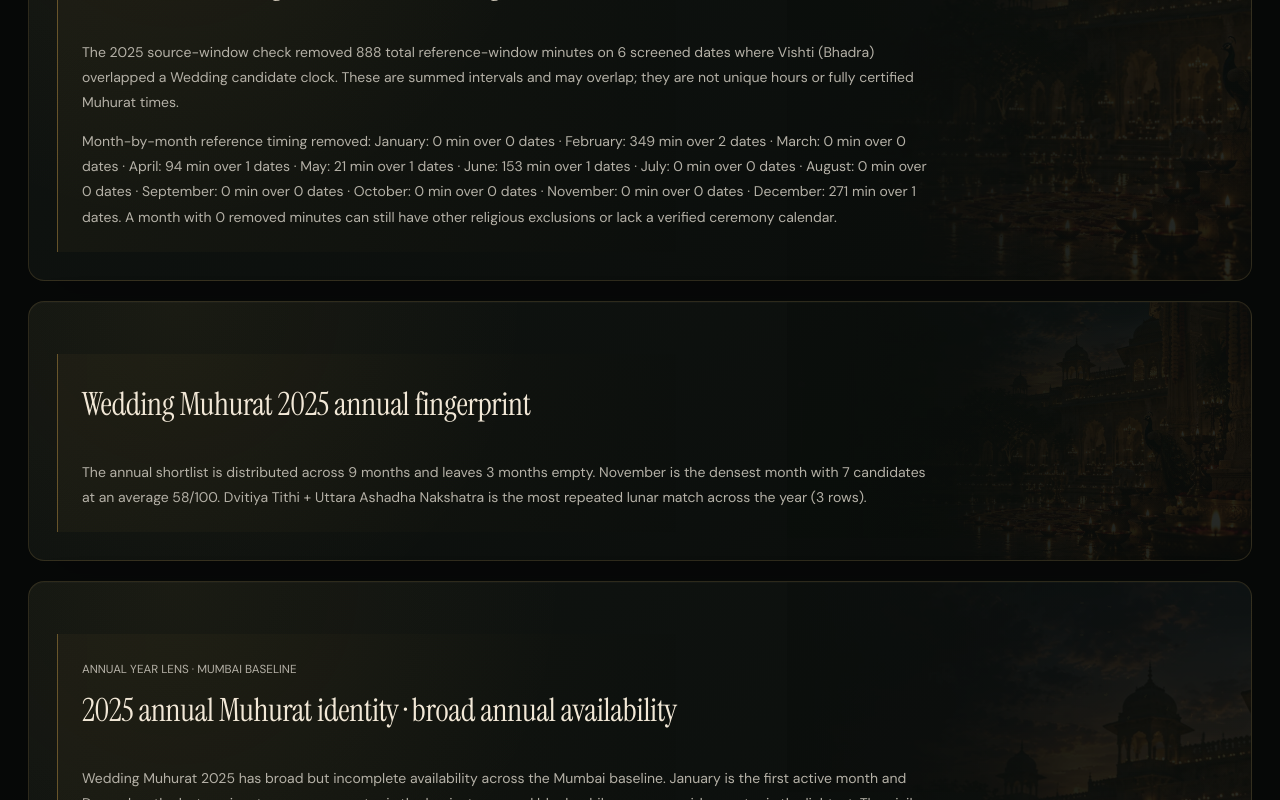
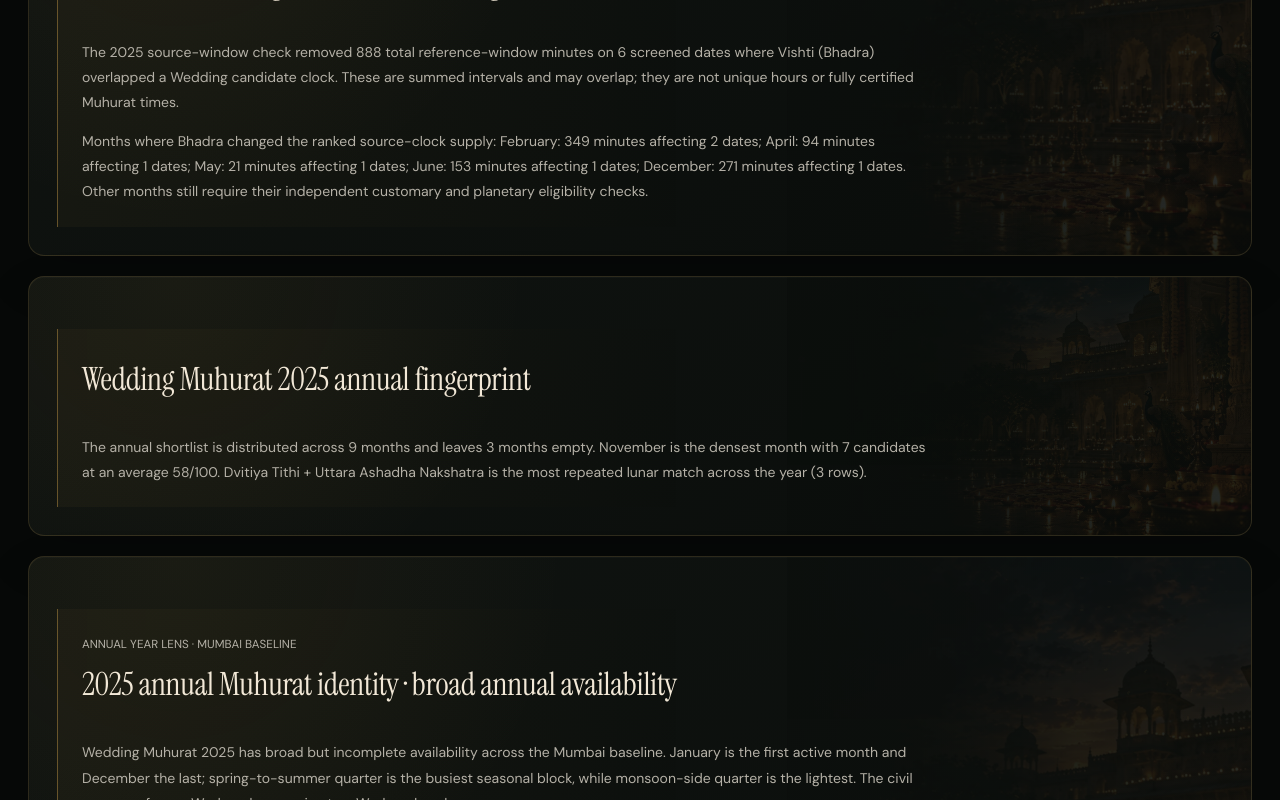
Before and after one commit to SviatF/chanag.xx, a Next.js app: page /muhurat/wedding/2025 in a window 1280 px wide. Shown: the part 1060-1860 px from the top of the page. Built offline with nearby package versions, Linux system fonts and the light colour scheme.

Commit message:
fix(seo): remove generic Wedding yearly boilerplate; retain source-derived annual Bhadra impact

```diff
--- a/app/muhurat/[event]/[year]/page.tsx
+++ b/app/muhurat/[event]/[year]/page.tsx
@@ -44,7 +44,7 @@ export default async function YearlyMuhurat({params}:{params:Promise<{event:stri
       <small>{year} · MUMBAI WEDDING KARANA SCREEN</small>
       <h2>How Bhadra changed the {year} wedding candidate windows</h2>
       <p>The {year} source-window check removed {summary.vishtiExcludedReferenceMinutes??0} total reference-window minutes on {summary.vishtiAffectedDates??0} screened dates where Vishti (Bhadra) overlapped a Wedding candidate clock. These are summed intervals and may overlap; they are not unique hours or fully certified Muhurat times.</p>
-      <p>Month-by-month reference timing removed: {summary.months.map(m=>`${m.name}: ${m.vishtiExcludedReferenceMinutes??0} min over ${m.vishtiAffectedDates??0} dates`).join(" · ")}. A month with 0 removed minutes can still have other religious exclusions or lack a verified ceremony calendar.</p>
+      <p>Months where Bhadra changed the ranked source-clock supply: {summary.months.filter(m=>(m.vishtiExcludedReferenceMinutes??0)>0).map(m=>`${m.name}: ${m.vishtiExcludedReferenceMinutes} minutes affecting ${m.vishtiAffectedDates} dates`).join("; ")||"none in this year’s currently screened candidates"}. Other months still require their independent customary and planetary eligibility checks.</p>
     </div></section>:null}
     <section className="wide-panel"><div className="seo-copy"><h2>{quality.fingerprintTitle}</h2><p>{quality.fingerprintBody}</p></div></section>
 
@@ -56,11 +56,14 @@ export default async function YearlyMuhurat({params}:{params:Promise<{event:stri
     <section className="wide-panel"><div className="seo-copy"><h2>{yearContext.calendarTitle}</h2><p>{yearContext.calendarBody}</p><h2>{yearContext.densityTitle}</h2><p>{yearContext.densityBody}</p></div></section>
     <section className="wide-panel"><div className="seo-copy"><h2>{yearContext.timingTitle}</h2><p>{yearContext.timingBody}</p><h2>{yearContext.rankingTitle}</h2><p>{yearContext.rankingBody}</p></div></section>
 
+    {p.event!=="wedding"?<>
     <section className="wide-panel">
       <div className="seo-copy"><small>ANNUAL COMPARISON FINGERPRINT</small><h2>{highSimilarityContext.title}</h2><p>{highSimilarityContext.eventBody}</p><h2>{highSimilarityContext.sequenceTitle}</h2><p>{highSimilarityContext.sequenceBody}</p></div>
       <div className="data-grid">{highSimilarityContext.facts.map(item=><div className="data-card" key={item.label}><small>{item.label}</small><strong>{item.value}</strong>{item.note?<small>{item.note}</small>:null}</div>)}</div>
     </section>
-    <section className="wide-panel"><div className="seo-copy"><h2>{highSimilarityContext.shortlistTitle}</h2><p>{highSimilarityContext.shortlistBody}</p></div></section>
+    <section className="wide-panel"><div className="seo-copy"><h2>{highSimilarityContext.shortlistTitle}</h2><p>{highSimilarityContext.shortlistBody}</p></div></section></>
+
+    :null}
 
     <section className="wide-panel"><div className="seo-copy"><h2>{quality.seasonalTitle}</h2><p>{quality.seasonalBody}</p></div></section>
     <section className="wide-panel"><div className="seo-copy"><h2>{quality.rankingTitle}</h2><p>{quality.rankingBody}</p></div></section>
```
